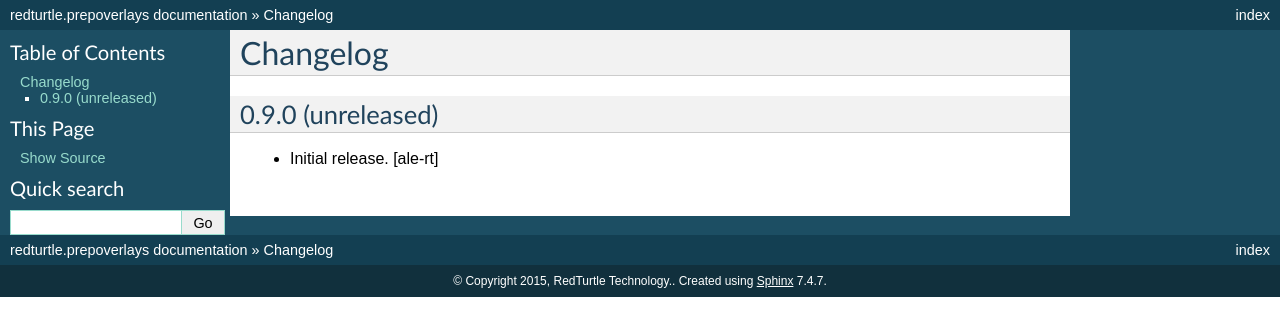
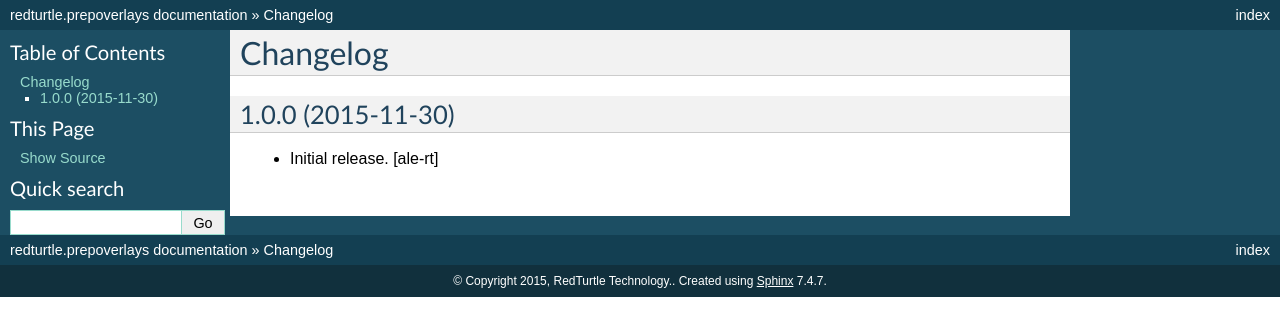
Before and after one commit to RedTurtle/redturtle.prepoverlays, a Sphinx documentation site: the page built from docs/CHANGELOG.rst, in a window 1280 px wide. Shown: the top 336 px of the page. Built offline with Sphinx 7.4.7, drawn with Linux system fonts in a browser that asks for light colours.

Commit message:
Preparing release 1.0.0

```diff
--- a/docs/CHANGELOG.rst
+++ b/docs/CHANGELOG.rst
@@ -4,7 +4,7 @@ Changelog
 =========
 
 
-0.9.0 (unreleased)
+1.0.0 (2015-11-30)
 ------------------
 
 - Initial release.
--- a/setup.py
+++ b/setup.py
@@ -17,7 +17,7 @@ long_description = "\n\n".join((
 
 setup(
     name='redturtle.prepoverlays',
-    version='0.9.0',
+    version='1.0.0',
     description="Trigger Plone overlays by using data attributes",
     long_description=long_description,
     # Get more from http://pypi.python.org/pypi?%3Aaction=list_classifiers
```
